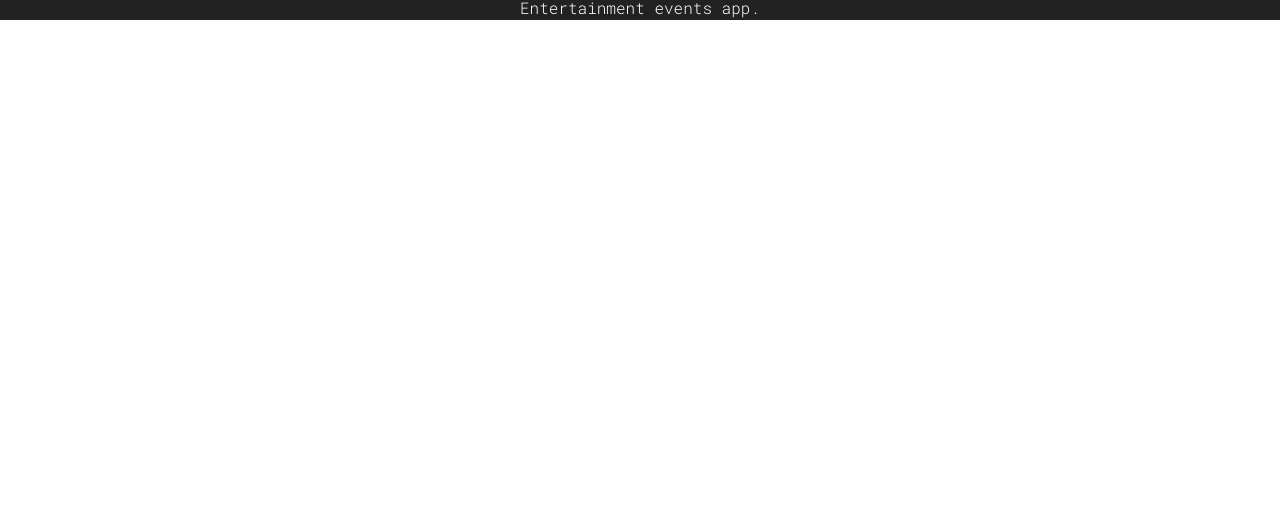
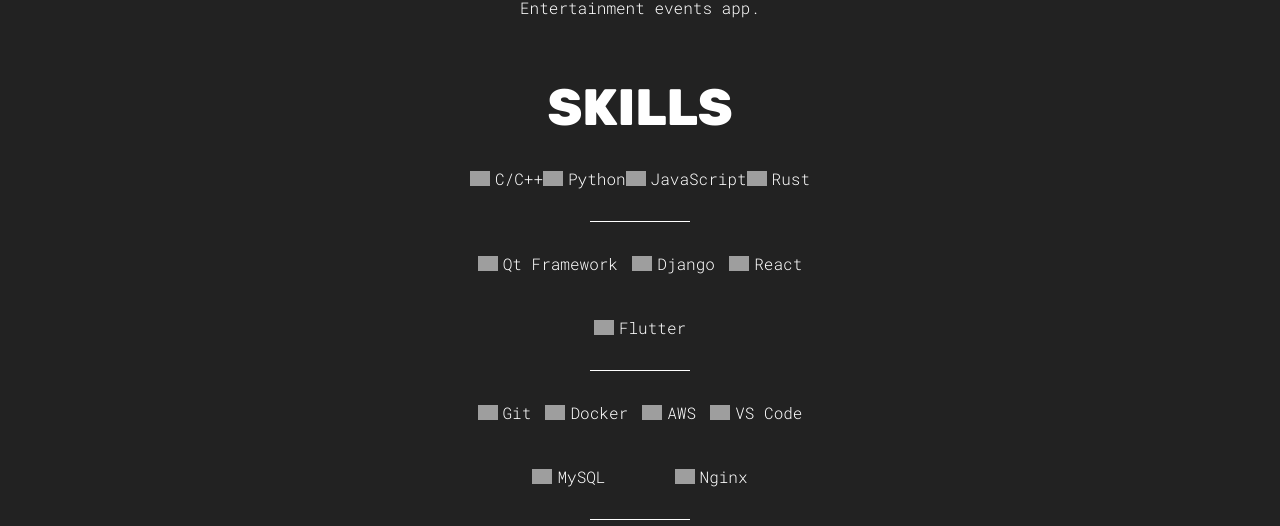
Before and after one commit to Sibusiso-Gumede/personal-website, a React (Vite) app: page / in a window 1280 px wide. Shown: the part 1451-1977 px from the top of the page. Before the commit the page ends 1471 px from the top, so only its background shows below. Built offline with nearby package versions, Linux system fonts and the light colour scheme; grey boxes are pictures that could not be loaded.

Commit message:
Added a skills section to the layout.

```diff
--- a/src/App.jsx
+++ b/src/App.jsx
@@ -1,12 +1,14 @@
 import './App.css';
 import Hero from './sections/Hero/Hero';
 import Projects from './sections/Projects/Projects';
+import Skills from './sections/Skills/Skills';
 
 function App() {
 	return (
 		<>
 			<Hero/>
 			<Projects/>
+			<Skills/>
 		</>
 	);
 }
--- /dev/null
+++ b/src/common/SkillList.jsx
@@ -0,0 +1,10 @@
+function SkillList({ src, skill }) {
+    return (
+        <span>
+            <img src={src} alt='Checkmark icon' />
+            <p>{skill}</p>
+        </span>
+    )
+}
+
+export default SkillList
--- /dev/null
+++ b/src/sections/Skills/Skills.jsx
@@ -0,0 +1,36 @@
+import styles from './SkillsStyles.module.css'
+import checkMarkIcon from '../../assets/checkmark-dark.svg'
+import SkillList from '../../common/SkillList'
+
+function Skills() {
+    return (
+        <section id='skills' className={styles.container}>
+            <h1 className='sectionTitle'>Skills</h1>
+            <div className={styles.skillList}>
+                <SkillList src={checkMarkIcon} skill='C/C++' />
+                <SkillList src={checkMarkIcon} skill='Python' />
+                <SkillList src={checkMarkIcon} skill='JavaScript' />
+                <SkillList src={checkMarkIcon} skill='Rust' />
+            </div>
+            <hr />
+            <div className={styles.skillList}>
+                <SkillList src={checkMarkIcon} skill='Qt Framework' />
+                <SkillList src={checkMarkIcon} skill='Django' />
+                <SkillList src={checkMarkIcon} skill='React' />
+                <SkillList src={checkMarkIcon} skill='Flutter' />
+            </div>
+            <hr />
+            <div className={styles.skillList}>
+                <SkillList src={checkMarkIcon} skill='Git' />
+                <SkillList src={checkMarkIcon} skill='Docker' />
+                <SkillList src={checkMarkIcon} skill='AWS' />
+                <SkillList src={checkMarkIcon} skill='VS Code' />
+                <SkillList src={checkMarkIcon} skill='MySQL' />
+                <SkillList src={checkMarkIcon} skill='Nginx' />
+            </div>
+            <hr />
+        </section>
+    )
+}
+
+export default Skills
--- /dev/null
+++ b/src/sections/Skills/SkillsStyles.module.css
@@ -0,0 +1,32 @@
+.container {
+    display: flex;
+    flex-direction: column;
+    text-align: center;
+
+    span {
+        display: flex;
+        align-items: center;
+        gap: 5px;
+    }
+
+    img {
+        width: 20px;
+    }
+}
+
+.skillList {
+    display: flex;
+    justify-content: space-evenly;
+    align-self: center;
+    flex-wrap: wrap;
+    row-gap: 40px;
+    max-width: 35ch;
+}
+
+hr {
+    width: 100px;
+    height: 1px;
+    border: none;
+    background-color: var(--text-color);
+    margin: 30px auto;
+}
```
